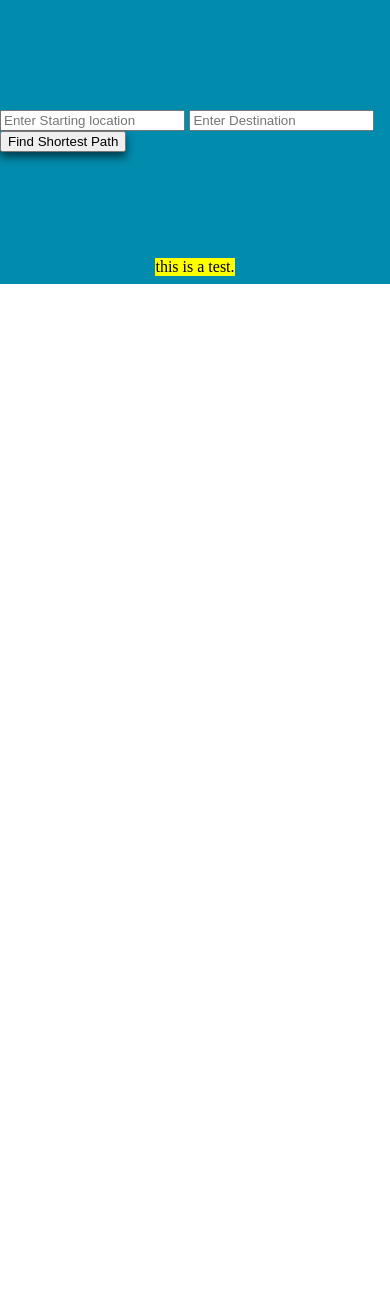
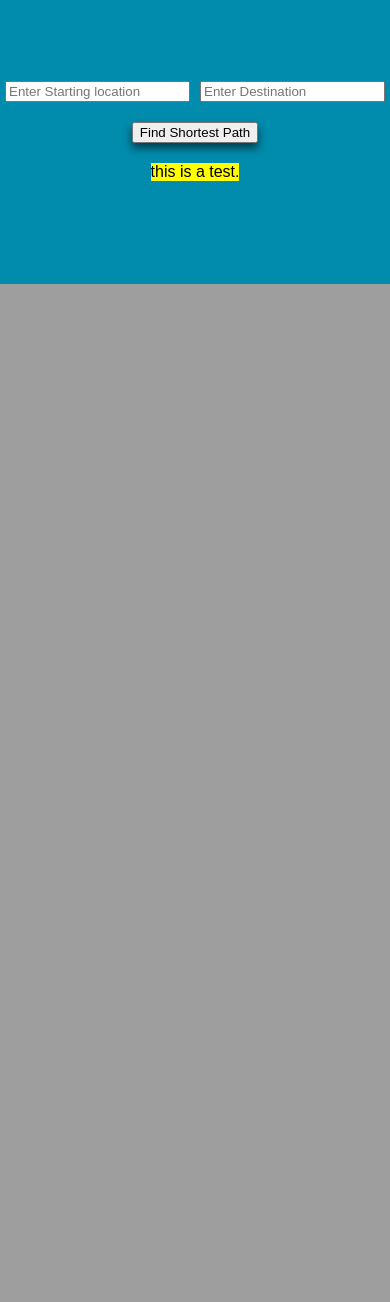
Before and after one commit to IMSA-Code-Society/ClassroomFinder, a Python web app: template templates/home.html in a window 390 px wide; the page is wider, and only the part inside the window is pictured. Shown: the part 938-2240 px from the top of that part. After the commit the page ends 1222 px from the top of that part, so only its background shows below. Run offline with Jinja, Linux system fonts and the light colour scheme; the template is opened without the code that fills it, so the values that code supplies are empty; a map, chart or similar area stays blank.

Commit message:
Changes made to css and html file to support mobile.

```diff
--- a/main.py
+++ b/main.py
@@ -93,6 +93,10 @@
 def image():
   return send_file('templates/imsa_hallway.jpg', mimetype="image/jpeg")
 
+@Finder.app.route("/home.css")
+def styles():
+  return send_file('templates/home.css', mimetype="text/css")
+
 @Finder.app.route("/get_directions", methods=["POST"])
 def directions():
   reset_nodes()
--- a/templates/home.css
+++ b/templates/home.css
@@ -1,9 +1,10 @@
 canvas {
   position: absolute;
+  width: 200%;
 }
 .hallway {
   position: absolute;
-  width: 100%
+  width: 200%;
 }
 body{
   display: flex;
@@ -13,7 +14,15 @@
   margin: 0;
   align-items: center;
 }
+.map::-webkit-scrollbar{
+  display: none;
+}
+.filler_box{
+  width: 100vw;
+  height: 25vh;
+}
 .map{
+  overflow: auto;
   width: 100%;
   height: 75%;
   position: relative;
@@ -45,6 +54,13 @@
   justify-content: center;
 }
 */
+.input_response_contents{
+  display: flex;
+  justify-content: center;
+  align-items: center;
+  flex-wrap: wrap;
+  gap: 20px 10px;
+}
 input:focus{
   outline: none;
 }
@@ -52,10 +68,11 @@
 #message{
   background-color: yellow;
   text-align: center;
-  position: fixed;
-  bottom: 0;
-  z-index: 2;
-  margin-bottom: 2%
+  width: fit-content;
+  margin: auto;
+}
+.message_box{
+  width: 100%;
 }
 
 .path_button{
@@ -66,3 +83,28 @@
   margin-top: 3px;
   box-shadow: none;
 }
+
+@media only screen and (max-width: 768px) {
+.warning_box,
+.warning{
+  display: none;
+}
+}
+@media only screen and (min-width: 768px) {
+.warning_box{
+  display: flex;
+  background-color: blue;
+  width: 100%;
+  height: 100%;
+  position: fixed;
+  justify-content: center;
+  align-items: center;
+  z-index: 3;
+}
+.warning{
+  background-color: white;
+  display: flex;
+  justify-content: center;
+  align-items: center;
+}
+}
--- a/templates/home.html
+++ b/templates/home.html
@@ -1,14 +1,22 @@
 <!DOCTYPE html>
 <html>
   <head>
-    <link rel="stylesheet" href="home.css" >
+    <div class="warning_box">
+      <div class="warning">
+        <p style="padding: 10px;">Warning, this website is only supported on mobile.</p>
+      </div>
+    </div>
+    <title>IMSA Classroom Finder</title>
+    <link rel="stylesheet" href="/home.css" >
+    <meta name= "viewport" content="width=device-width, initial-scale=1, user-scalable=no"/>
   </head>
   <body>
     <div class="map">
-      <img class="hallway" src="imsa_hallway.jpg" >
+      <img class="hallway" src="/image" >
       <canvas width="1728" height="2240"> </canvas>
+
     </div>
-
+    <div class="filler_box"></div>
     <div class="input_response">
       <div class="input_response_contents">
         <input id="start" type="text" placeholder="Enter Starting location" >
@@ -16,12 +24,18 @@
         <button class="path_button" onclick="find_directions()">
           Find Shortest Path
         </button>
+        <div class="message_box">
+          <p id="message">this is a test.</p>
+        </div>
+
       </div>
 
     </div>
-    <p id="message">this is a test.</p>
+
     <script>
-      console.log("hello");
+      document.body.addEventListener("mousedown", (current_click) =>{
+        document.getElementsByClassName("warning_box")[0].style.display="none";
+      })
       let canvas = document.getElementsByTagName("canvas")[0];
       let context = canvas.getContext("2d");
       const find_directions = () => {
```
